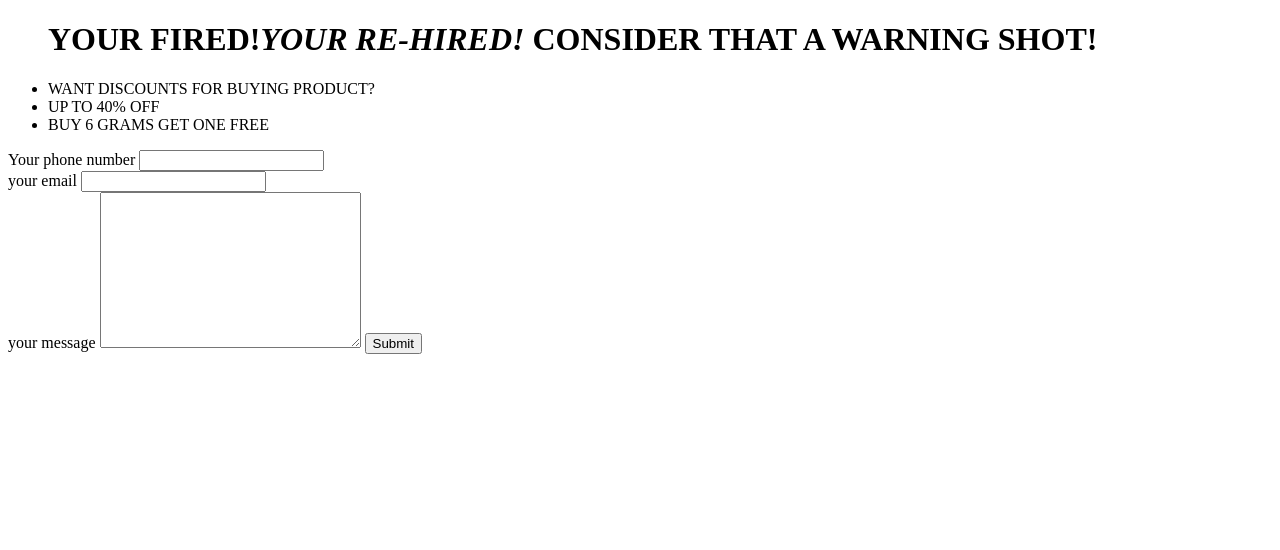
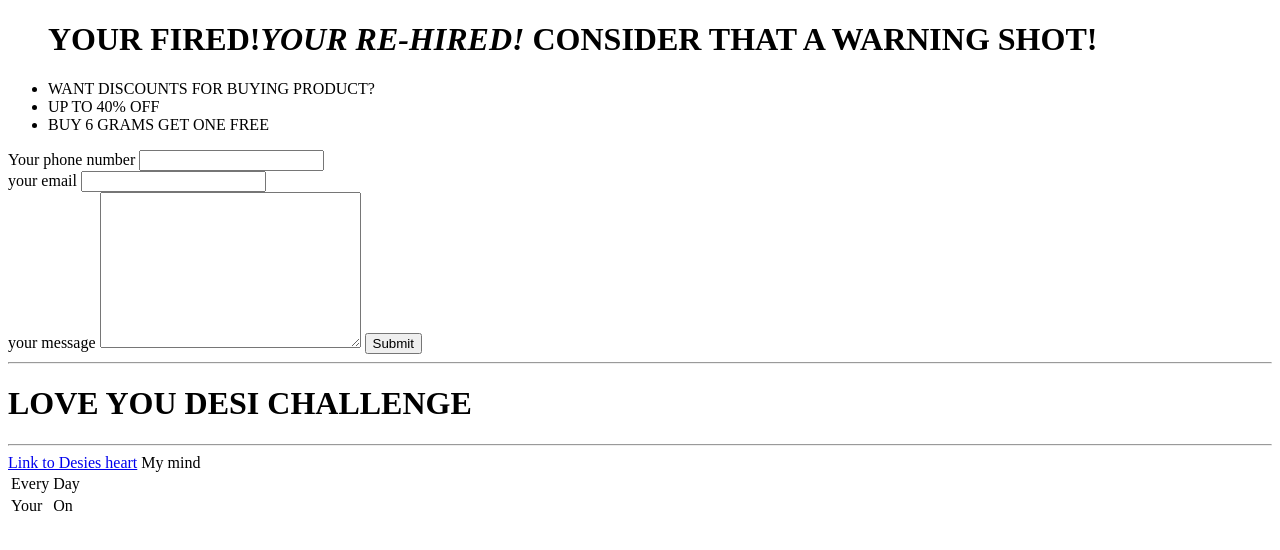
Before and after one commit to Chambers-Chambers/NC, a plain HTML site: page YOUR FIRED! YOUR RE-HIRED! CONSIDER THAT A WARNING SHOT.html in a window 1280 px wide. Drawn offline with Linux system fonts and the light colour scheme.

Commit message:
Update YOUR FIRED! YOUR RE-HIRED! CONSIDER THAT A WARNING SHOT.html

```diff
--- a/YOUR FIRED! YOUR RE-HIRED! CONSIDER THAT A WARNING SHOT.html
+++ b/YOUR FIRED! YOUR RE-HIRED! CONSIDER THAT A WARNING SHOT.html
@@ -21,5 +21,22 @@
 <input type="submit" name="">
 </form>
 
+    <hr>
+    <h1>LOVE YOU DESI CHALLENGE </h1>
+<hr>
+<a href="https://www.fodors.com/wp-content/uploads/2019/02/thai-beaches-hero-.jpg ">Link to Desies heart</a>
+<table cellspacing="2">
+<tr>
+    <td>Every
+    </td>
+    <td>
+        Day
+    </td>
+</tr>
+<tr>
+    <td>Your</td>
+    <td>On</td>
+  My mind
+
   </body>
 </html>
```
